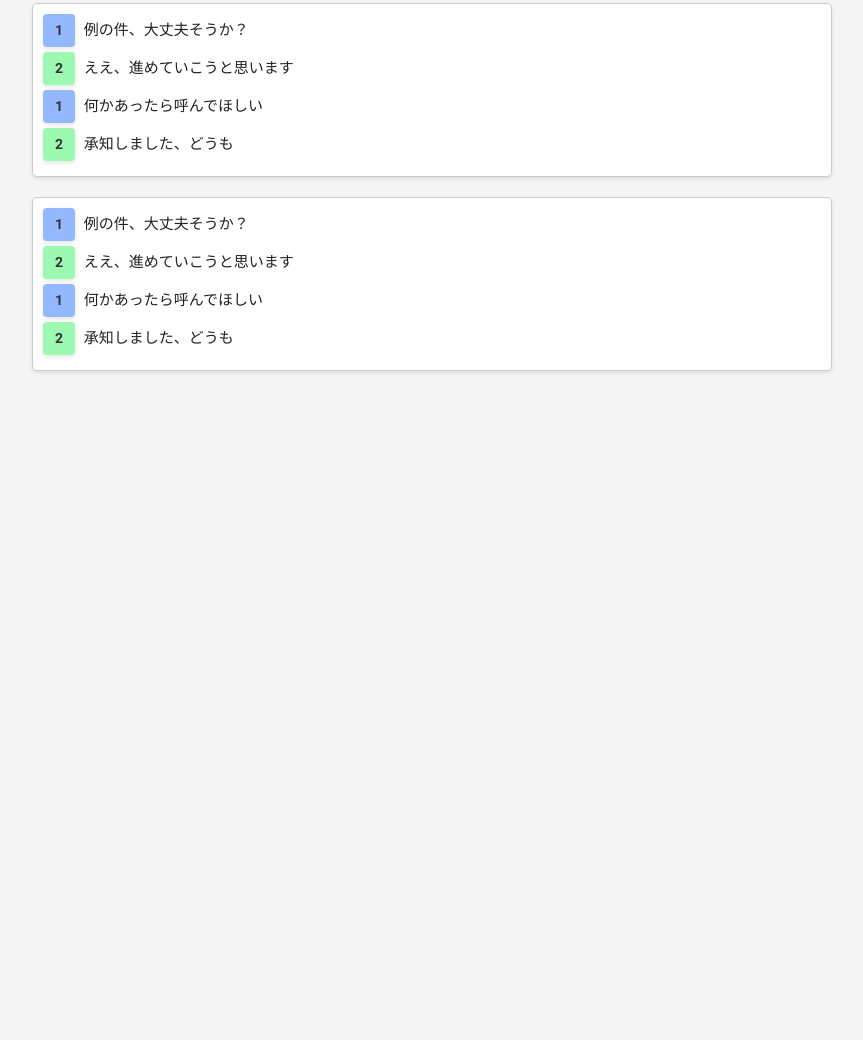
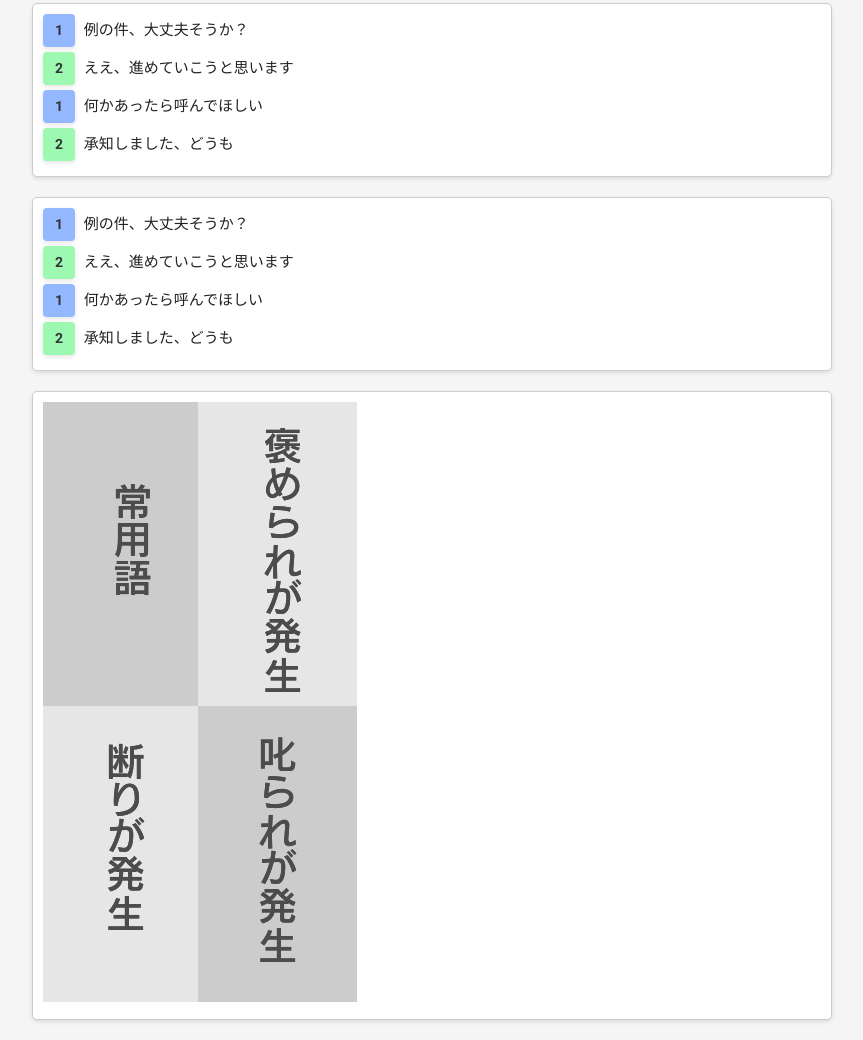
Before and after one commit to 5Tpj84eE/240421_socialphobiamemo.github.io, a plain HTML site: page index.html in a window 1280 px wide. Shown: the part 1717-2757 px from the top of the page, without its empty margins (208-1071 px from the left). Before the commit the page ends 2108 px from the top, so only its background shows below. Drawn offline with nearby package versions, Linux system fonts and the light colour scheme.

Commit message:
Add files via upload

```diff
--- a/index.html
+++ b/index.html
@@ -116,6 +116,9 @@
         <p><span class="label response-label">2</span> ええ、進めていこうと思います</p>
         <p><span class="label speech-label">1</span> 何かあったら呼んでほしい</p>
         <p><span class="label response-label">2</span> 承知しました、どうも</p>
+      </div>
+      <div class="memo-content">
+        <img src="240421_00001.png" alt="代替テキスト">
       </div>
     </div>
   </div>
```
Also changed, not shown: 240421_00001.png (added).
